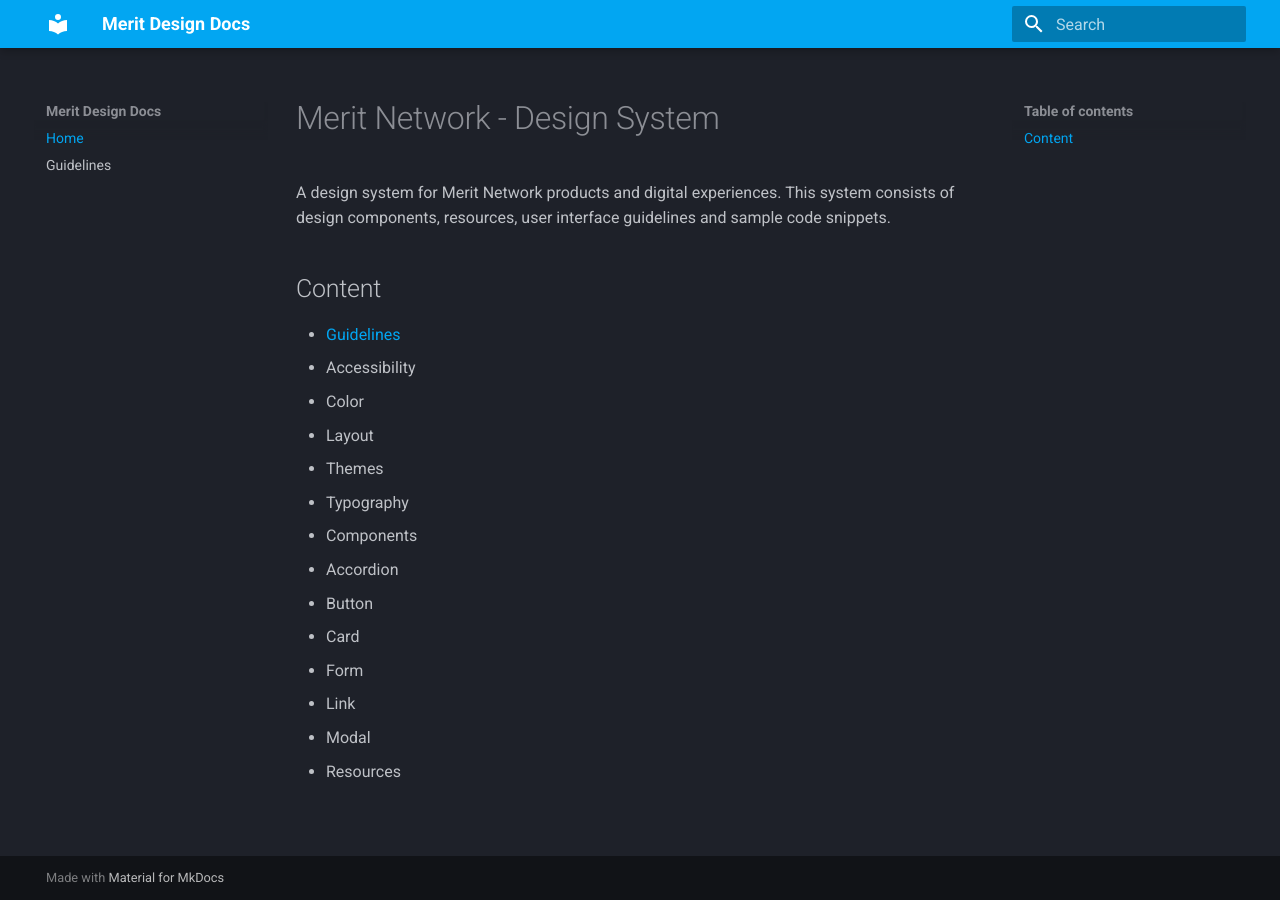
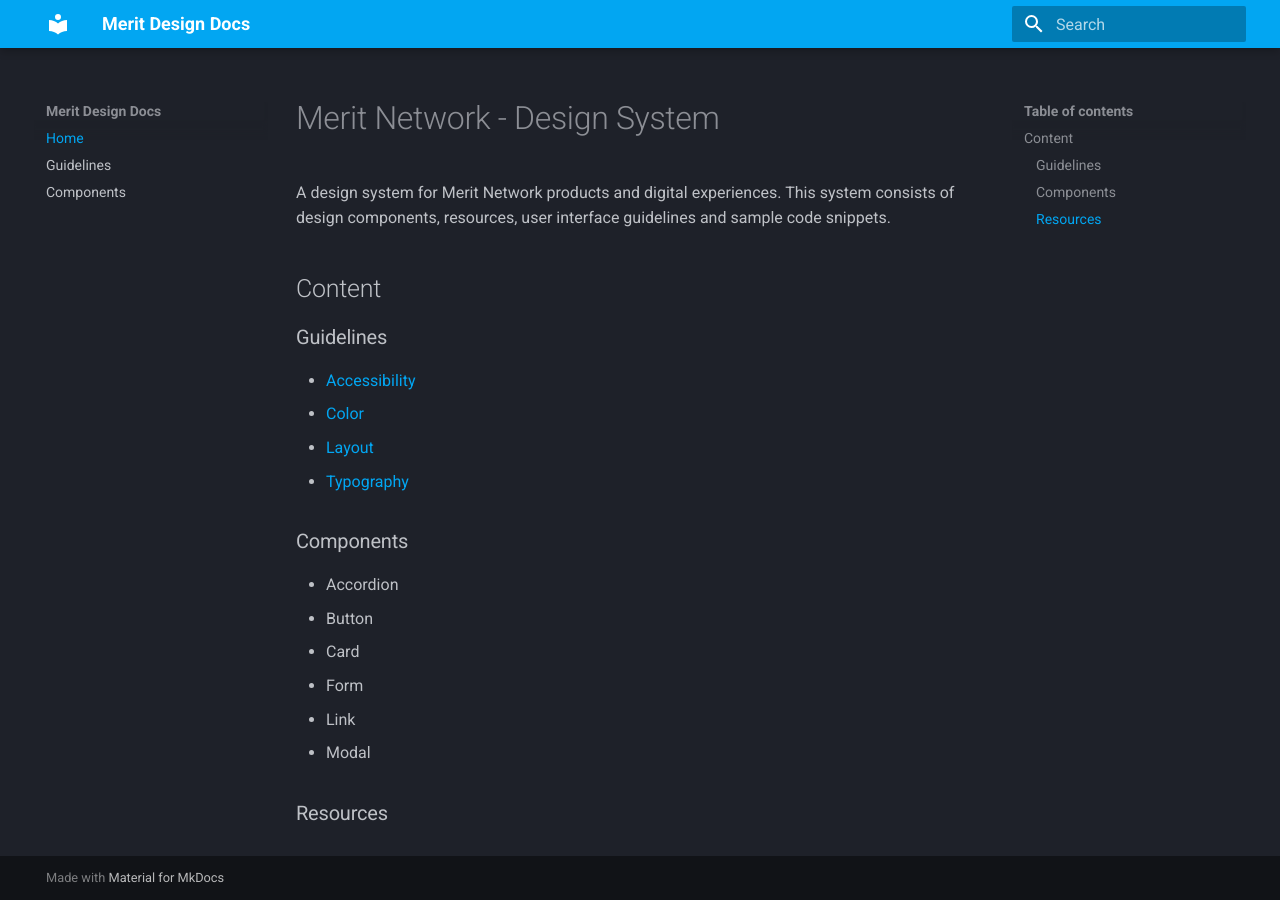
Before and after one commit to merit-network/merit-design, an MkDocs documentation site: the page built from docs/index.md, in a window 1280 px wide. Built offline with MkDocs 1.6.1 and Material for MkDocs 9.7.7, drawn with Linux system fonts in a browser that asks for light colours.

Commit message:
add new files and edit structure

```diff
--- a/docs/index.md
+++ b/docs/index.md
@@ -4,17 +4,17 @@ A design system for Merit Network products and digital experiences. This system
 
 ## Content
 
-* [Guidelines](guidelines.md)
-  * Accessibility
-  * Color
-  * Layout
-  * Themes
-  * Typography
-* Components
+### Guidelines
+  * [Accessibility](accessibility.md)
+  * [Color](color.md)
+  * [Layout](layout.md)
+  * [Typography](typography.md)
+
+### Components
   * Accordion
   * Button
   * Card
   * Form
   * Link
   * Modal
-* Resources
+### Resources
--- a/mkdocs.yml
+++ b/mkdocs.yml
@@ -2,6 +2,7 @@ site_name: Merit Design Docs
 nav:
   - Home: index.md
   - Guidelines: guidelines.md
+  - Components: components.md
 
 theme:
   name: material
```
Also changed, not shown: docs/accessibility.md (added, +3 -0 lines), docs/color.md (added, +1 -0 lines), docs/components.md (added, +1 -0 lines), docs/layout.md (added, +1 -0 lines), docs/typography.md (added, +1 -0 lines), docs/guidelines.md (line endings or trailing spaces).
